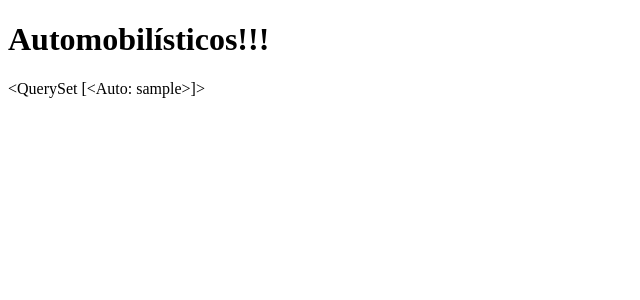
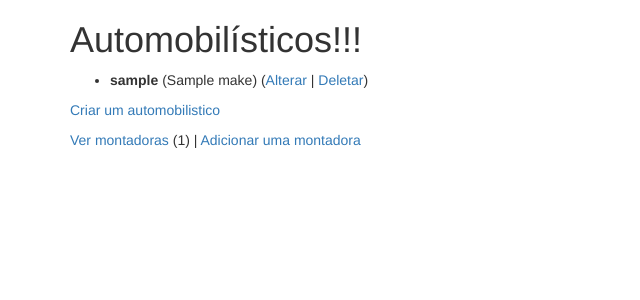
Before and after one commit to garzuze/learning_django, a Django app: template mysite/templates/autos/auto_list.html in a window 1280 px wide. Shown: the top 300 px of the page, without its empty margins (0-640 px from the left). Run offline with Django 4.2, Linux system fonts and the light colour scheme; tables that the repository leaves empty hold one stand-in row (values such as "Sample post"); the template is opened without the code that fills it: values that come from a table or form of the project are taken from there, most other values are stand-ins (such as "Sample title", 1, 10 or a date in 2020); some libraries are stand-ins or nearby versions.

Commit message:
HTML puro -> template de base
Anteriormente, eu tinha feito essa página com meu próprio HTML, só que agora eu atualizei para usar o código de template de base feito pelo dj4e. Bem legal para começar a aplicar entender melhor como funcionam as templates de base!

```diff
--- a/mysite/templates/autos/auto_list.html
+++ b/mysite/templates/autos/auto_list.html
@@ -1,12 +1,36 @@
-<!DOCTYPE html>
-<html lang="en">
-<head>
-    <meta charset="UTF-8">
-    <meta name="viewport" content="width=device-width, initial-scale=1.0">
-    <title>Lista de automóveis!</title>
-</head>
-<body>
+<title>Automobilísticos</title>
+
+{% extends "base_bootstrap.html" %}
+
+{% block content %}
     <h1>Automobilísticos!!!</h1>
-    {{auto_list}}
-</body>
-</html>
+    {% if auto_list %}
+        <ul>
+            {% for auto in auto_list%}
+            <li>
+                <p>
+                    <b>{{auto}}</b> ({{auto.make}})
+                    (<a href="{% url 'autos:auto_update' auto.id %}">Alterar</a> |
+                    <a href="{% url 'autos:auto_delete' auto.id %}">Deletar</a>)
+                </p>
+            </li>
+            {% endfor %}
+        </ul>
+    {% else %}
+        <p>Não tem nenhum automobilistico mermaum.</p>
+    {% endif %}
+
+    {% if make_count > 0 %}
+        <p>
+            <a href="{% url 'autos:auto_create' %}">Criar um automobilistico</a>
+        </p>
+    {% else %}
+        <P>Por favor, adicione uma montado para criar um automobilistico</P>
+    {% endif %}
+
+    <p>
+        <a href="{% url 'autos:make_list' %}">Ver montadoras</a> ({{make_count}}) |
+        <a href="{% url 'autos:make_create' %}">Adicionar uma montadora</a>
+    </p>
+
+{% endblock %}
```
